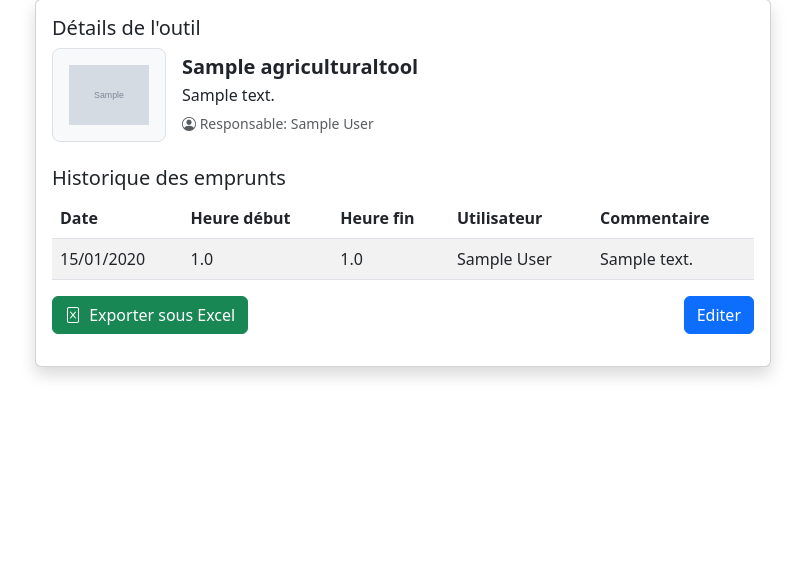
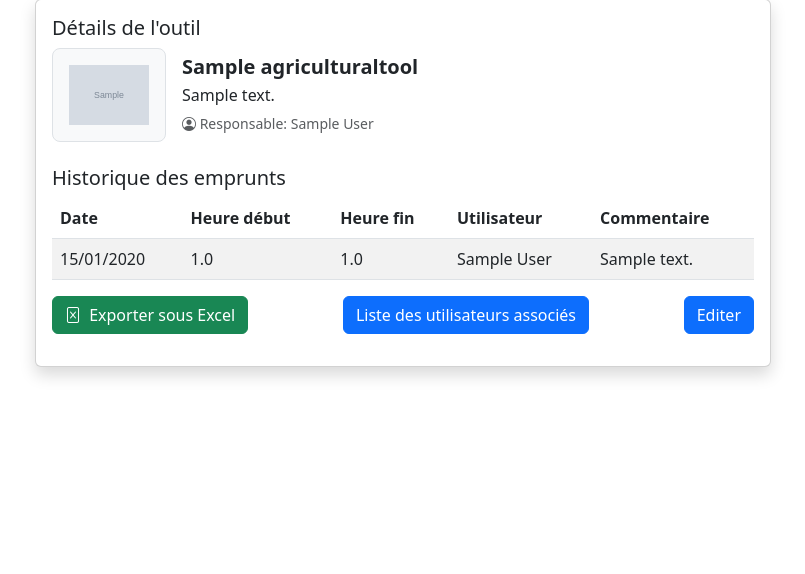
Before and after one commit to AntoineBachelet/cumaweb, a Django app: page /catalog/1/ in a window 1280 px wide. Shown: the part 81-655 px from the top of the page, without its empty margins (237-1042 px from the left). Run offline with Django 5.2, Linux system fonts and the light colour scheme; a user stored in the database is signed in; tables that the repository leaves empty hold one stand-in row (values such as "Sample post"); grey boxes marked "Sample" are stand-in pictures.

Commit message:
fix: change redirection to list

```diff
--- a/src/catalog/templates/catalog/tool_access_form.html
+++ b/src/catalog/templates/catalog/tool_access_form.html
@@ -44,7 +44,7 @@
 
                         <div class="d-flex justify-content-between mt-4">
                             <button type="submit" class="btn btn-primary">Ajouter l'accès</button>
-                            <a href="{% url 'catalog:index' %}" class="btn btn-secondary">Annuler</a>
+                            <a href="{% url 'catalog:tool_access_list' tool.id %}" class="btn btn-secondary">Annuler</a>
                         </div>
                     </form>
                 </div>
--- a/src/catalog/templates/catalog/tooldetail.html
+++ b/src/catalog/templates/catalog/tooldetail.html
@@ -64,14 +64,19 @@
                   </div>
                 {% endif %}
               </div>
+              {% if user == tool.user %}
               <div class="d-flex justify-content-between align-items-center mb-3">
                 <a href="{% url 'catalog:export_tool' tool.id %}" class="btn btn-success">
                   <i class="bi bi-file-excel me-1"></i> Exporter sous Excel
+                </a>
+                <a href="{% url 'catalog:tool_access_list' tool.id %}" class="btn btn-primary">
+                  Liste des utilisateurs associés
                 </a>
                 <a href="{% url 'catalog:tool_update' tool.id %}" class="btn btn-primary">
                   Editer
                 </a>
               </div>
+              {% endif %}
             </div>
           </div>
         </div>
```
